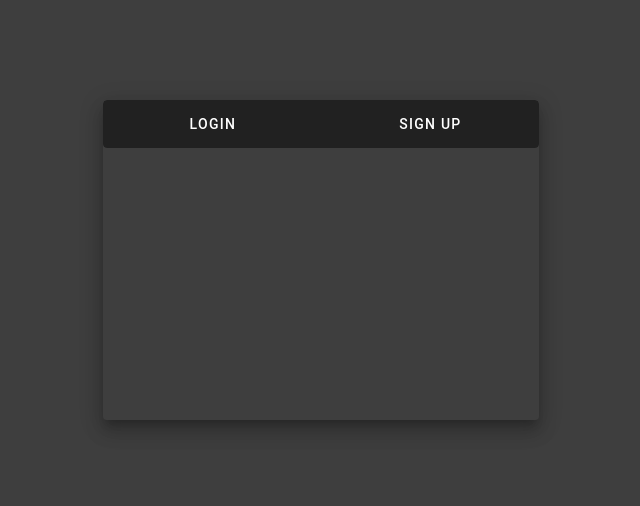
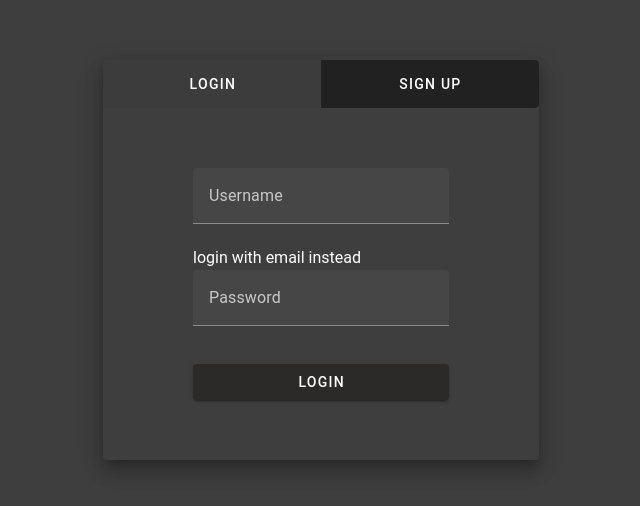
Before and after one commit to JAM3333/Quizzard, a Vue app in the folder Quizzard/: page /login in a window 1280 px wide. Shown: the part 140-646 px from the top of the page, without its empty margins (303-943 px from the left). Built offline with nearby package versions, Linux system fonts and the light colour scheme.

Commit message:
Update loginScreen.vue

```diff
--- a/Quizzard/src/views/loginScreen.vue
+++ b/Quizzard/src/views/loginScreen.vue
@@ -1,26 +1,57 @@
 <template>
 <v-app>
-    <SideBar></SideBar>
     <v-main color="background" class="d-flex align-center justify-center ga-8 mt-20 flex-column" height="100vh">
-            <v-card width="34vw" color="secondary" height="40vh" class="d-flex align-center flex-column mr-8" elevation="12">
+            <v-card width="34vw" color="secondary" height="400px" class="d-flex align-center flex-column mr-8" elevation="12">
                 <v-btn-toggle v-model="toggle_one" mandatory width="34vw">
                     <v-btn @click="pageToLogin()" width="17vw">Login</v-btn>
                     <v-btn @click="pageToSignup()" width="17vw">Sign Up</v-btn>
                 </v-btn-toggle>
-            </v-card>
-    </v-main>
-</v-app>
-    <!--
-    <v-app>
-       <v-main>
-          <v-container fluid fill-height>
-             <v-layout align-center justify-center>
-                   <v-card class="elevation-12">
-                      <v-toolbar dark color="primary">
-                         <v-toolbar-title>Login form</v-toolbar-title>
-                      </v-toolbar>
-                      <v-card-text>
-                      <form ref="form" @submit.prevent="login()">
+
+                <!-- LOGIN -->
+                <form v-if="currentPageIsLogin" ref="form" @submit.prevent="login()" style="margin-top: 60px;">
+                  <v-text-field
+                  v-if="currentLoginMethodUsername"
+                     v-model="username"
+                     name="username"
+                     label="Username"
+                     type="text"
+                     placeholder="username"
+                     required
+                  ></v-text-field>
+                  <v-text-field
+                  v-if="!currentLoginMethodUsername"
+                     v-model="email"
+                     name="email"
+                     label="eMail"
+                     type="email"
+                     placeholder="username"
+                     required
+                  ></v-text-field>
+                  <p @click="toggleEmailLogin()" v-if="currentLoginMethodUsername">login with email instead</p>
+                  <p @click="toggleEmailLogin()" v-if="!currentLoginMethodUsername">login with username instead</p>
+
+                  <v-text-field
+                     v-model="password"
+                     name="password"
+                     label="Password"
+                     type="password"
+                     placeholder="password"
+                     required
+                  ></v-text-field>
+                  <v-btn type="submit" class="mt-4" color="primary" value="log in" width="20vw">Login</v-btn>
+               </form>
+
+               <!-- SIGNUP -->
+               <form v-if="currentPageIsSignup" ref="form" @submit.prevent="signup()" style="margin-top: 35px;">
+                  <v-text-field
+                     v-model="email"
+                     name="email"
+                     label="eMail"
+                     type="email"
+                     placeholder="email"
+                     required
+                  ></v-text-field>
+
                   <v-text-field
                      v-model="username"
                      name="username"
@@ -38,17 +69,24 @@
                      placeholder="password"
                      required
                   ></v-text-field>
-                            <v-btn type="submit" class="mt-4" color="primary" value="log in">Login</v-btn>
+                  <v-btn type="submit" class="mt-4" color="primary" value="log in" width="20vw" :to="{path: '/home'}">Sign Up</v-btn>
                </form>
-                      </v-card-text>
             </v-card>
-             </v-layout>
-          </v-container>
     </v-main>
 </v-app>
-    -->
+
+
 </template>
 
+<style>
+   p:hover {
+      color: #07B5FF;
+      cursor: pointer;
+   }
+   p {
+      margin-top: 0px;
+   }
+</style>
  <script>
  export default {
    name: "Login",
@@ -59,6 +97,10 @@
        email: "",
        currentPageIsLogin: true,
        currentPageIsSignup: false,
+       currentLoginMethodUsername: true,
+
+       toggle_one: 0,
+
      };
    },
    methods: {
@@ -78,6 +120,9 @@
         this.currentPageIsLogin = true;
         this.currentPageIsSignup = false;
      },
+     toggleEmailLogin() {
+         this.currentLoginMethodUsername = !this.currentLoginMethodUsername;
+     }
    },
  };
  </script>
```
Lines whose indentation alone changed are shown as unchanged.
